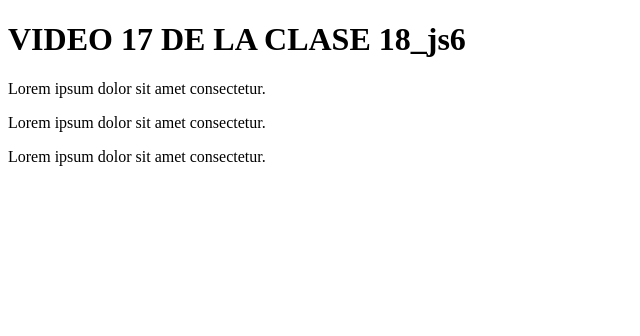
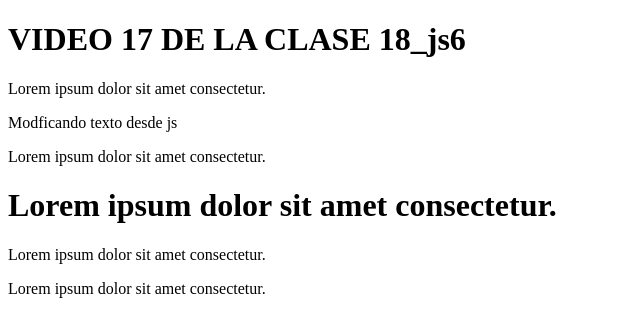
Before and after one commit to k-kurt/codo-a-codo-contenido-FrontEnd, a plain HTML site: page JAVASCRIPT/CLASE17_js6/index.html in a window 1280 px wide. Shown: the whole page, without its empty margins (0-640 px from the left). Drawn offline with Linux system fonts and the light colour scheme.

Commit message:
video 17 min 10:34

```diff
--- a/JAVASCRIPT/CLASE17_js6/index.html
+++ b/JAVASCRIPT/CLASE17_js6/index.html
@@ -12,6 +12,10 @@
     <p class="texto">Lorem ipsum dolor sit amet consectetur.</p>
     <p class="texto">Lorem ipsum dolor sit amet consectetur.</p>
 
+    <h1 class="texto1">Lorem ipsum dolor sit amet consectetur.</h1>
+    <p class="texto1">Lorem ipsum dolor sit amet consectetur.</p>
+    <p class="texto1">Lorem ipsum dolor sit amet consectetur.</p>
+
     <script src="index.js"></script>
 </body>
 </html>
--- a/JAVASCRIPT/CLASE17_js6/index.js
+++ b/JAVASCRIPT/CLASE17_js6/index.js
@@ -11,3 +11,16 @@ let texto=document.getElementsByClassName('texto');
 
 //al llamarlo se crea un array de html, muestra que hay tres elementos con la clase 'texto'
 console.log(texto);
+
+
+//puede contener varios tipos de elementos , en este caso el h1 junto con los p
+// console.log(document.getElementsByClassName('texto1'));
+
+
+//podemos traer un solo elemtno como en un array
+// console.dir(texto[0])//muestra las propiedades
+// console.log(texto[0].textContent)
+
+
+//modificando texto desde js
+texto[1].innerHTML="Modficando texto desde js";
```
